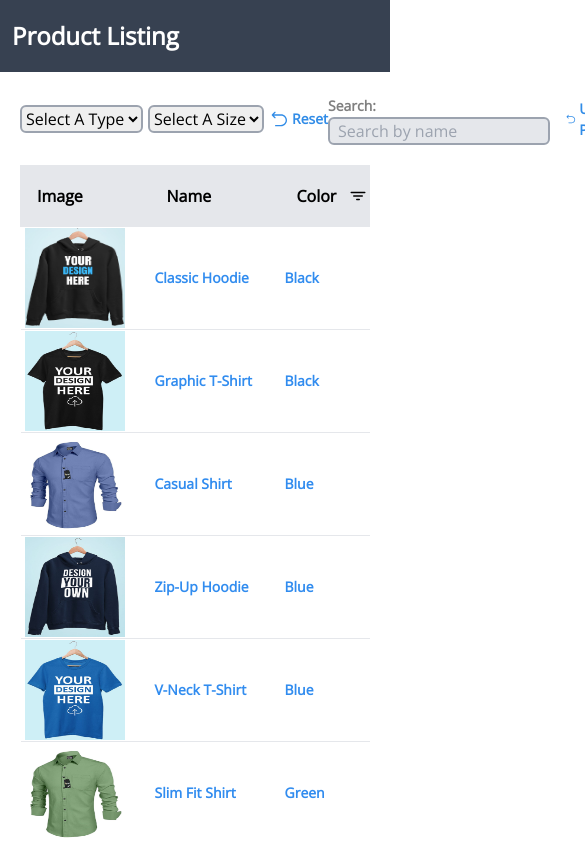
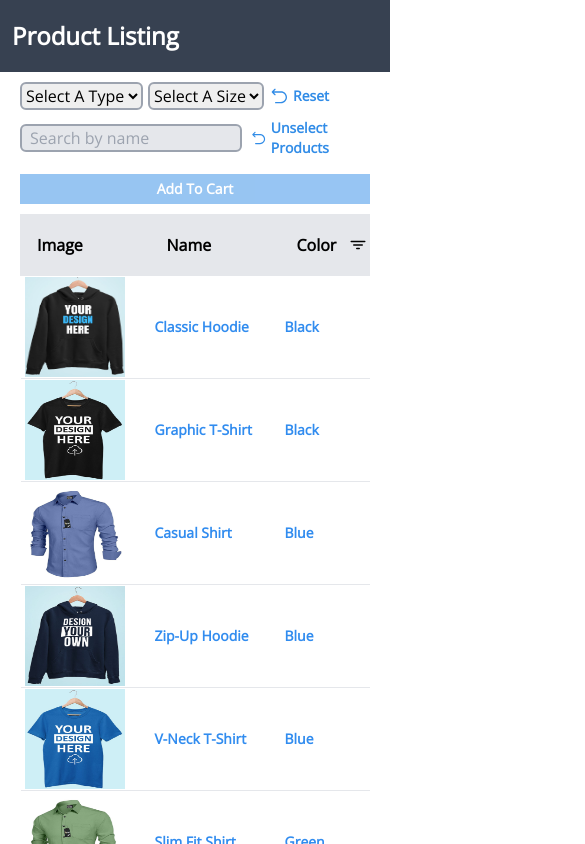
Before and after one commit to AkshayKhot07/product-listing, a React (Vite) app: page / in a window 390 px wide. Shown: the top 844 px of the page, 585 px wide, since content can reach past the window. Built offline with nearby package versions, Linux system fonts and the light colour scheme; a web font is replaced by a local one.

Commit message:
mobile responsiveness changes implemented

```diff
--- a/src/components/Filter/Filter.css
+++ /dev/null
@@ -1,49 +0,0 @@
-.filter-wrapper,
-.type-size-reset-container,
-.search-addtocart-container {
-    display: flex;
-    align-items: center;
-    justify-content: space-between;
-}
-
-.filter-wrapper {
-    padding: 10px 0px;
-}
-
-
-.type-size-reset-container {
-    gap: 5px;
-}
-
-.search-addtocart-container {
-    gap: 15px;
-}
-
-.reset-conatiner {
-    display: flex;
-    align-items: center;
-    gap: 3px;
-    cursor: pointer;
-}
-
-.reset-btn {
-    color: #318CE7;
-    font-weight: bold;
-    font-size: 14px;
-}
-
-.add-to-cart-btn {
-    background-color: #318CE7;
-    border: none;
-    color: white;
-    font-size: 14px;
-    font-weight: bold;
-    padding: 5px 10px;
-}
-
-.search-input label {
-    color: grey;
-    font-size: 14px;
-    font-weight: bold;
-    margin-right: 5px;
-}
--- a/src/components/Filter/index.tsx
+++ b/src/components/Filter/index.tsx
@@ -1,6 +1,5 @@
 import { productSize, productType } from "../../constants/data";
 import useProductList from "../../hooks/useProductList";
-import "./Filter.css"
 import { RxReset } from "react-icons/rx"
 import { Link } from "react-router-dom";
 
@@ -9,8 +8,8 @@ const Filter = () => {
   const { sortFilterDispatch, sortFilterState, cartDispatch, cartState } = useProductList()
 
   return (
-    <div className="filter-wrapper">
-      <div className="type-size-reset-container">
+    <div className="py-[10px] flex flex-col items-start md:items-center gap-2 justify-between lg:flex-row">
+      <div className="flex items-center justify-between gap-[5px]">
         {" "}
         <div>
           <label className="form-label"></label>
@@ -70,7 +69,7 @@ const Filter = () => {
           </select>
         </div>
 
-        <div className="reset-conatiner hover:opacity-80"
+        <div className="flex items-center gap-1 cursor-pointer hover:opacity-80"
         onClick={()=> {
           sortFilterDispatch({
             type:"CLEAR_FILTERS"
@@ -82,14 +81,16 @@ const Filter = () => {
                 fontWeight:"bold",
                 fontSize:"20px"
             }} />
-            <p className="reset-btn">Reset</p>
+            <p className="text-[#318CE7] font-bold text-sm">Reset</p>
         </div>
       </div>
 
 
-      <div className="search-addtocart-container">
-        <div className="search-input">
-            <label htmlFor="search">Search:</label>
+      <div className="flex items-center justify-between gap-4 flex-col  md:flex-row">
+        <div className="flex gap-2 items-center justify-between">
+
+        <div className="search-input flex items-center">
+            <label htmlFor="search" className="text-gray-700 text-sm font-bold mr-[5px] hidden md:block">Search:</label>
             <input
             value={sortFilterState.searchQuery}
             placeholder="Search by name"
@@ -101,8 +102,9 @@ const Filter = () => {
             }}
             type="text" className="border-2 border-gray-400 rounded-md bg-gray-200 px-2" name="search" id="search" />
         </div>
+        <div>
 
-        <div className="reset-conatiner hover:opacity-80"
+        <div className="flex items-center cursor-pointer gap-1 hover:opacity-80"
         onClick={()=> {
           cartDispatch({
             type:"CLEAR_CART"
@@ -110,22 +112,32 @@ const Filter = () => {
         }}
         >
             <RxReset style={{
-                color:"#318CE7",
-                fontWeight:"bold",
-                fontSize:"20px"
+              color:"#318CE7",
+              fontWeight:"bold",
+              fontSize:"20px"
             }} />
-            <p className="reset-btn ">Unselect Products</p>
+            <p className="text-[#318CE7] font-bold text-sm">Unselect Products</p>
         </div>
 
-        <div className="submit-button-container">
+            </div>
+
+
+            </div>
+
+        <div className="reset-submit-wrapper flex items-center gap-[15px] w-full md:w-fit">
+
+
+        <div className="submit-button-container w-full md:w-fit">
           <Link to={"/product-summary"}>
-            <button className="submit-button add-to-cart-btn cursor-pointer disabled:opacity-50 disabled:cursor-not-allowed" type="button"
+            <button className="submit-button w-full md:w-fit bg-[#318CE7] border-none text-white text-sm font-bold py-[5px] px-[10px] cursor-pointer disabled:opacity-50 disabled:cursor-not-allowed" type="button"
             disabled={cartState.cart.length > 0 ? false : true}
             >
               Add To Cart
             </button>
               </Link>
           </div>
+          </div>
+
       </div>
     </div>
   );
--- a/src/components/SummaryComponent/SummaryProductList/index.tsx
+++ b/src/components/SummaryComponent/SummaryProductList/index.tsx
@@ -53,7 +53,7 @@ const SummaryProductCard = ({
   return (
     <ul
       key={item.id}
-      className="list-none flex gap-2 items-center border-b-2 border-gray-200 pb-2"
+      className="list-none flex gap-2 items-center border-b-2 border-gray-200 pb-2 mb-2"
     >
       <li className="flex-[2]">
         <div className="flex items-center gap-2">
@@ -70,8 +70,11 @@ const SummaryProductCard = ({
           >
             <MdOutlineCancel />
           </span>
+          <div className="flex items-start md:items-center gap-2 flex-col md:flex-row ">
+
           <img src={item.image} alt={item.name} className="w-[50px] h-[50px]" />
           <p>{item.name}</p>
+          </div>
         </div>
       </li>
       <li className="flex-1 text-gray-500 font-[500]">${item.price}</li>
--- a/src/components/SummaryComponent/index.tsx
+++ b/src/components/SummaryComponent/index.tsx
@@ -17,7 +17,7 @@ const SummaryComponent = () => {
   }, [cartState]);
 
   return (
-    <div className="flex gap-3 py-4">
+    <div className="flex gap-3 py-4 flex-col md:flex-row">
       <div className="flex-[2]">
         <SummaryProductList />
       </div>
```
